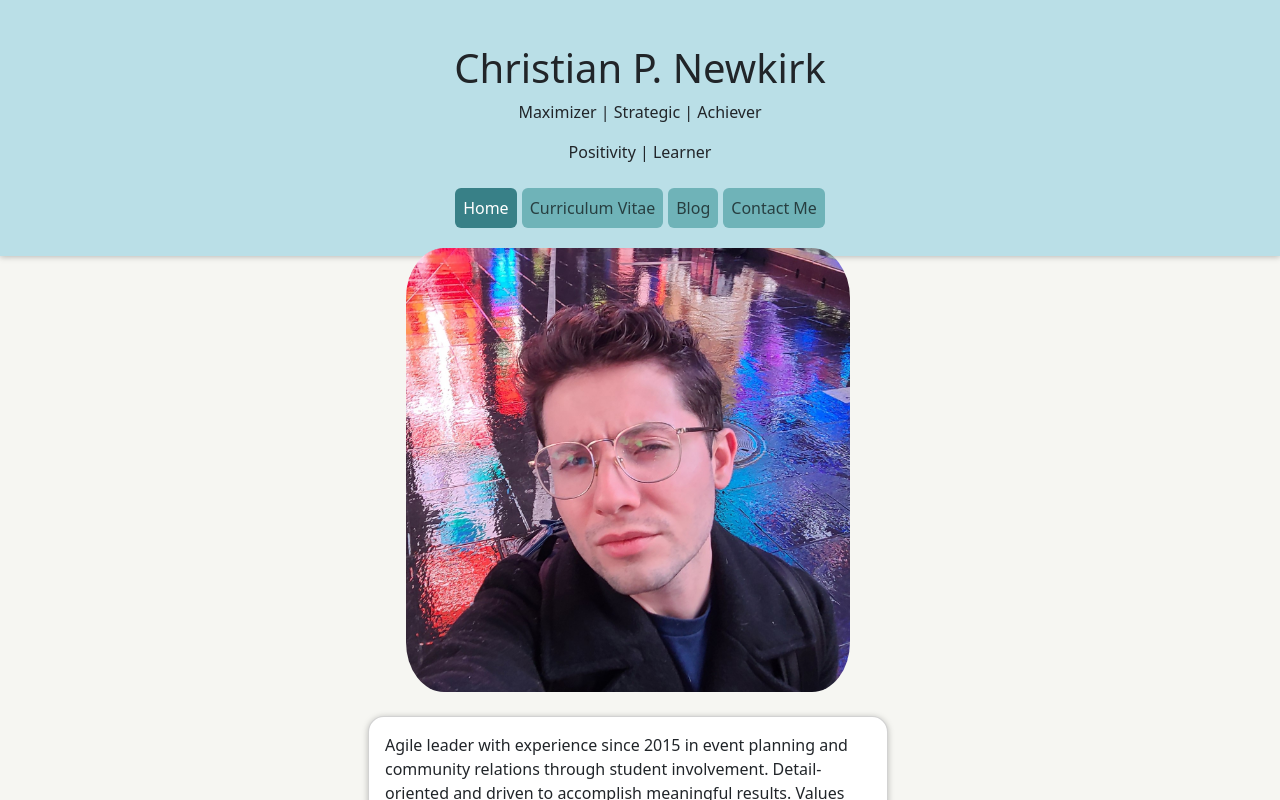
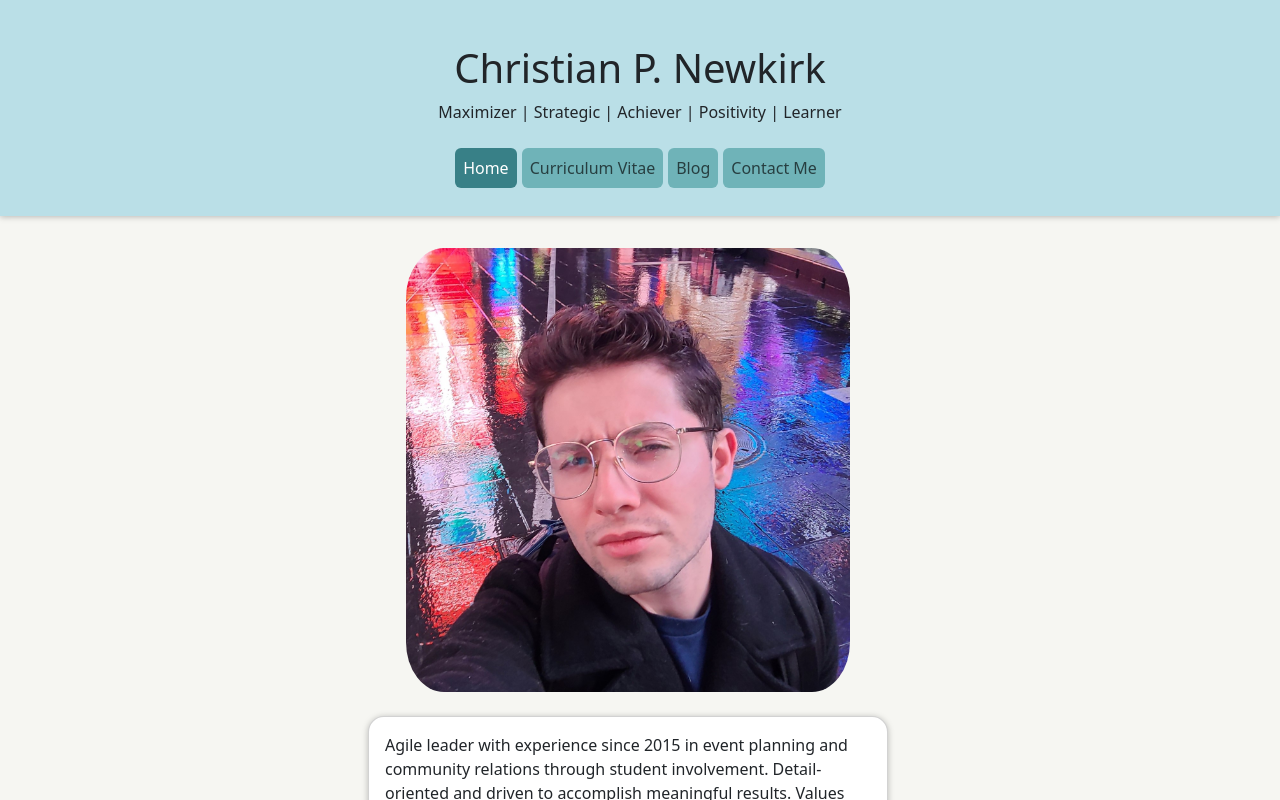
Before and after one commit to cpnewkirk/myWebsite, a React (Vite) app in the folder myWebsite/: page /blog in a window 1280 px wide. Shown: the top 800 px of the page. Built offline with nearby package versions, Linux system fonts and the light colour scheme.

Commit message:
Undo Update

```diff
--- a/myWebsite/src/components/Header.jsx
+++ b/myWebsite/src/components/Header.jsx
@@ -8,8 +8,7 @@ function Header() {
       <div>
         <img />
         <h1>Christian P. Newkirk</h1>
-        <p>Maximizer | Strategic | Achiever</p>
-        <p>Positivity | Learner</p>
+        <p>Maximizer | Strategic | Achiever | Positivity | Learner</p>
       </div>
       <Navbar className="d-flex justify-content-center m-auto text-center">
         <Nav variant="pills" defaultActiveKey="/">
```
